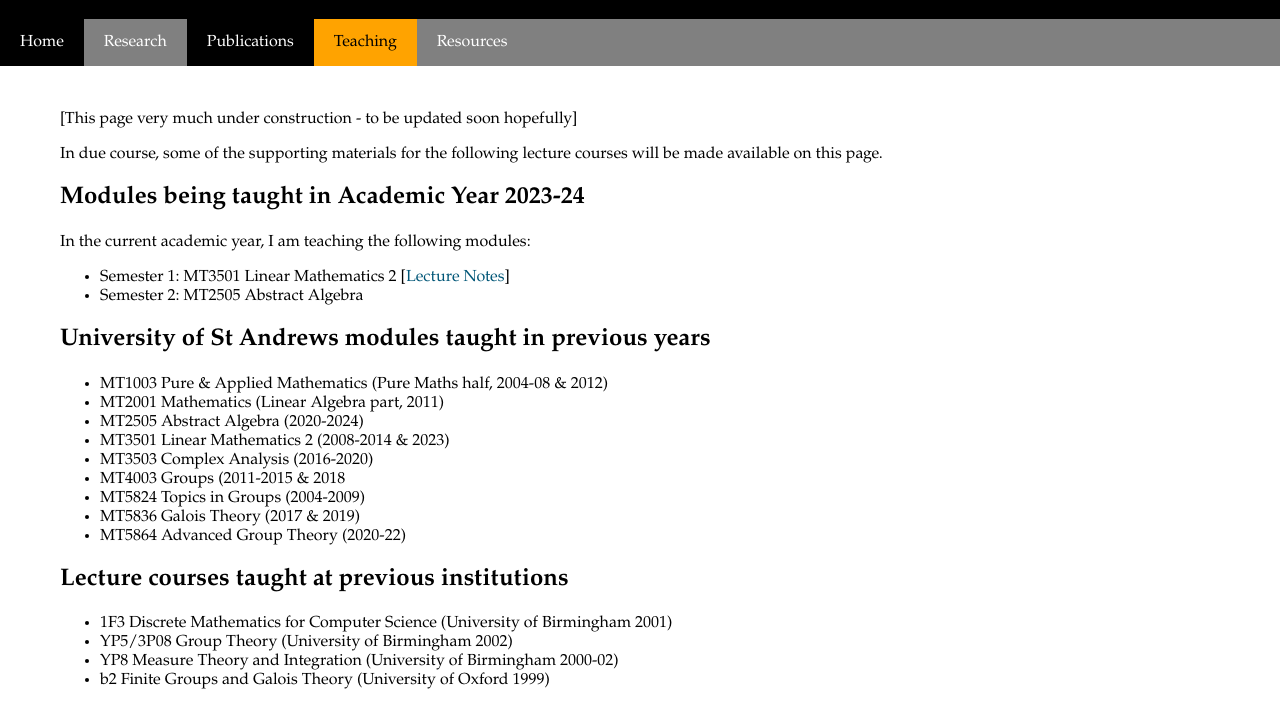
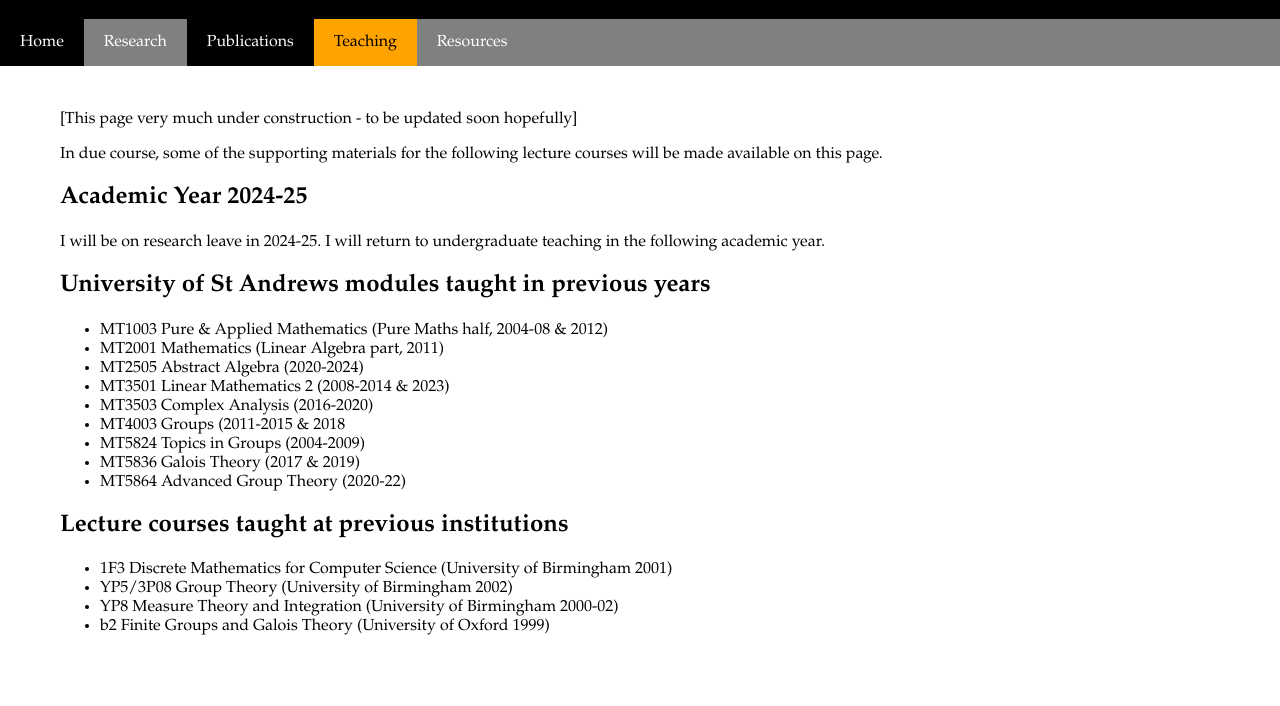
Before and after one commit to martynquick/martynquick.github.io, a plain HTML site: page teaching.html in a window 1280 px wide. Shown: the part 106-812 px from the top of the page. Drawn offline with Linux system fonts and the light colour scheme.

Commit message:
Update teaching.html

```diff
--- a/teaching.html
+++ b/teaching.html
@@ -26,14 +26,9 @@
 
     <p>In due course, some of the supporting materials for the following lecture courses will be made available on this page.</p>
 
-    <h2>Modules being taught in Academic Year 2023-24</h2>
+    <h2>Academic Year 2024-25</h2>
 
-    <p>In the current academic year, I am teaching the following modules:</p>
-
-    <ul>
-      <li>Semester 1: MT3501 Linear Mathematics 2 [<a href="MT3501lecturenotes.pdf">Lecture Notes</a>]</li>
-      <li>Semester 2: MT2505 Abstract Algebra</li>
-    </ul>
+    <p>I will be on research leave in 2024-25.  I will return to undergraduate teaching in the following academic year.</p>
 
     <h2>University of St Andrews modules taught in previous years</h2>
 
```
